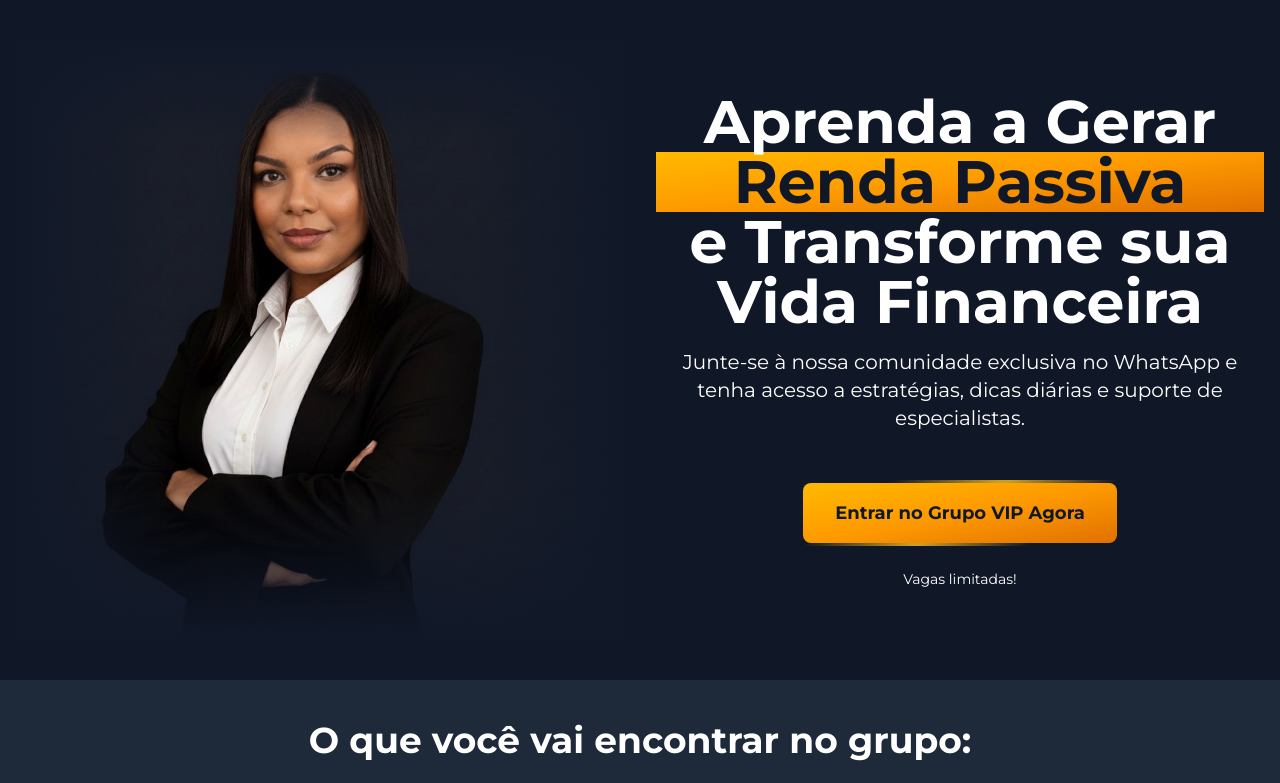
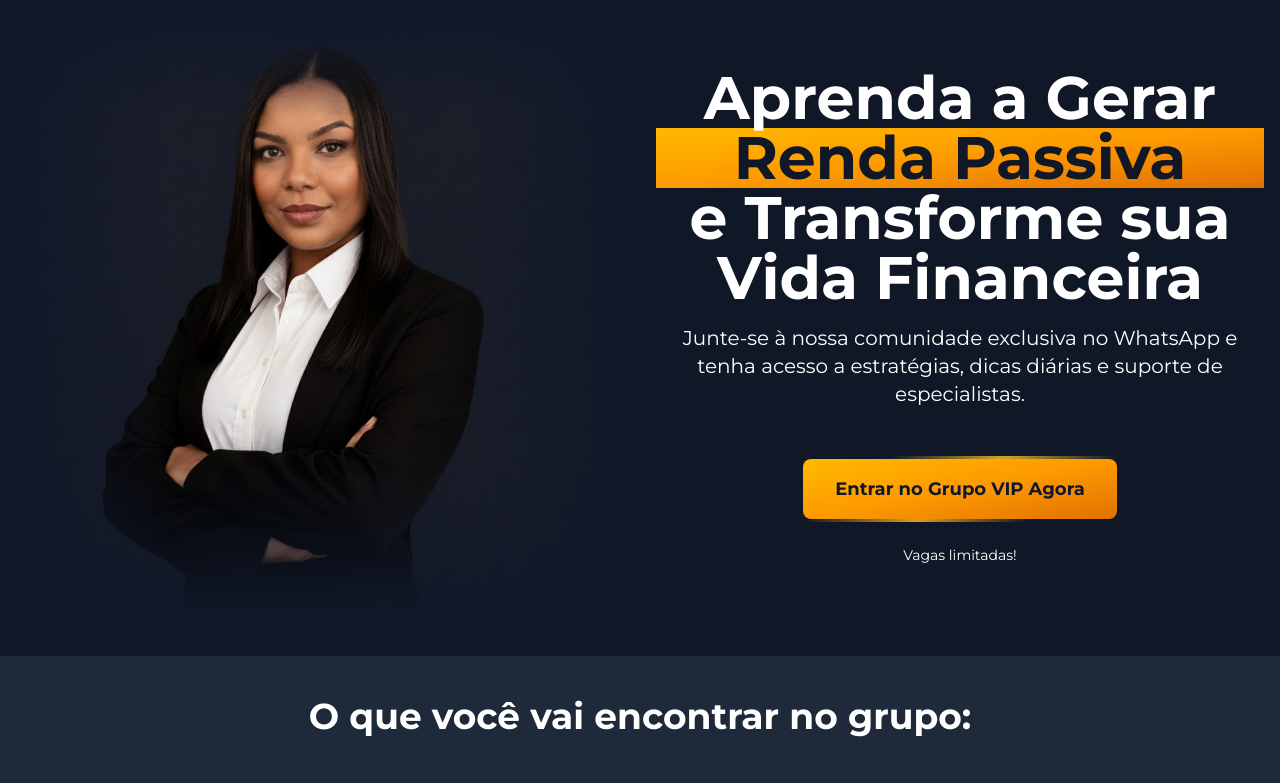
Before and after one commit to maarcospaaulo/skoni-lp, a Next.js app: page /alavancagem-patrimonial in a window 1280 px wide. Shown: the top 783 px of the page. Built offline with nearby package versions, Linux system fonts and the light colour scheme.

Commit message:
padding adjusts

```diff
--- a/src/app/alavancagem-patrimonial/page.tsx
+++ b/src/app/alavancagem-patrimonial/page.tsx
@@ -7,7 +7,7 @@ const AlavancagemPatrimonialPage = () => {
   return (
     <div className="bg-gray-900 text-white font-montserrat">
       {/* Seção 1: Hero */}
-      <section className="full-width bg-gray-900 py-10">
+      <section className="full-width bg-gray-900 pt-4 pb-10">
         <div className="container mx-auto px-4">
           <div className="grid grid-cols-1 md:grid-cols-2 gap-8 items-center">
             <div className="md:block relative min-h-[400px] lg:min-h-[500px] xl:min-h-[600px]">
```
